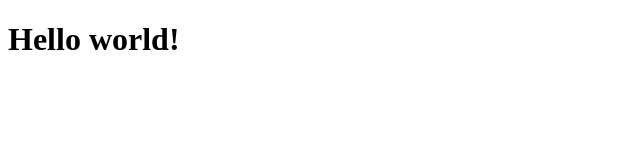
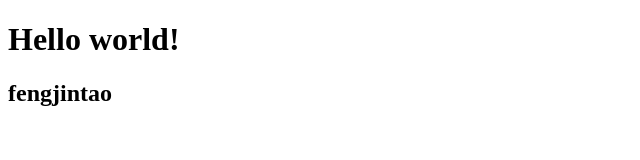
Before and after one commit to hjh279/github, a plain HTML site: page index.html in a window 1280 px wide. Shown: the whole page, without its empty margins (0-640 px from the left). Drawn offline with Linux system fonts and the light colour scheme.

Commit message:
为网页添加了拼音

```diff
--- a/index.html
+++ b/index.html
@@ -8,6 +8,7 @@
 </head>
 <body>
   <h1>Hello world!</h1>
+  <h2>fengjintao </h2>
 
 </body>
 </html>
```
